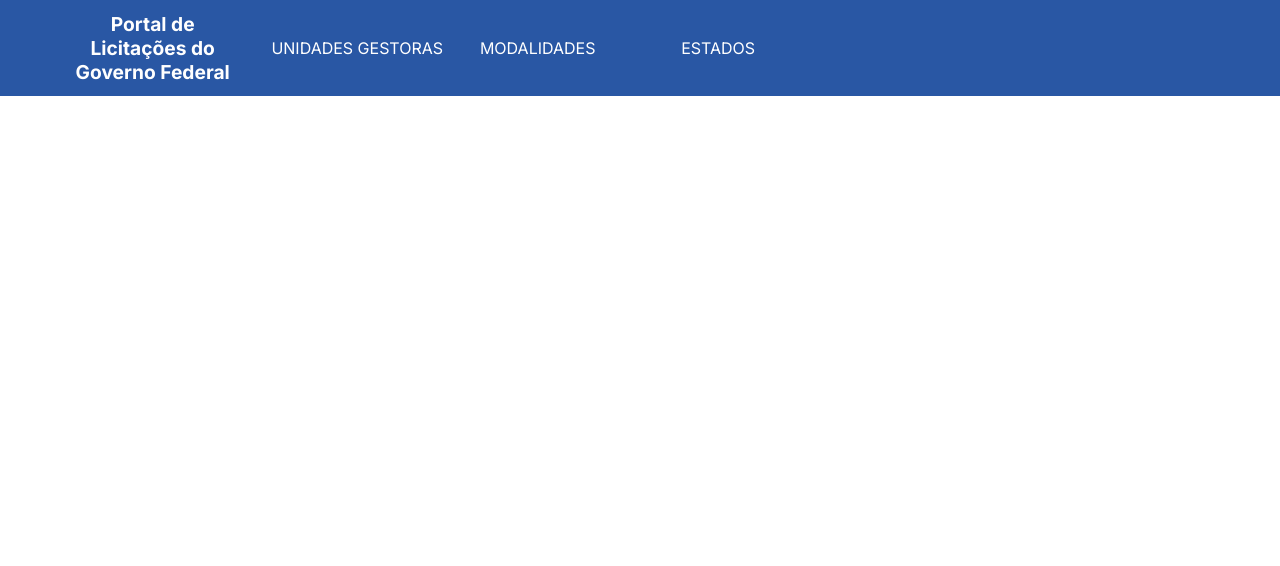
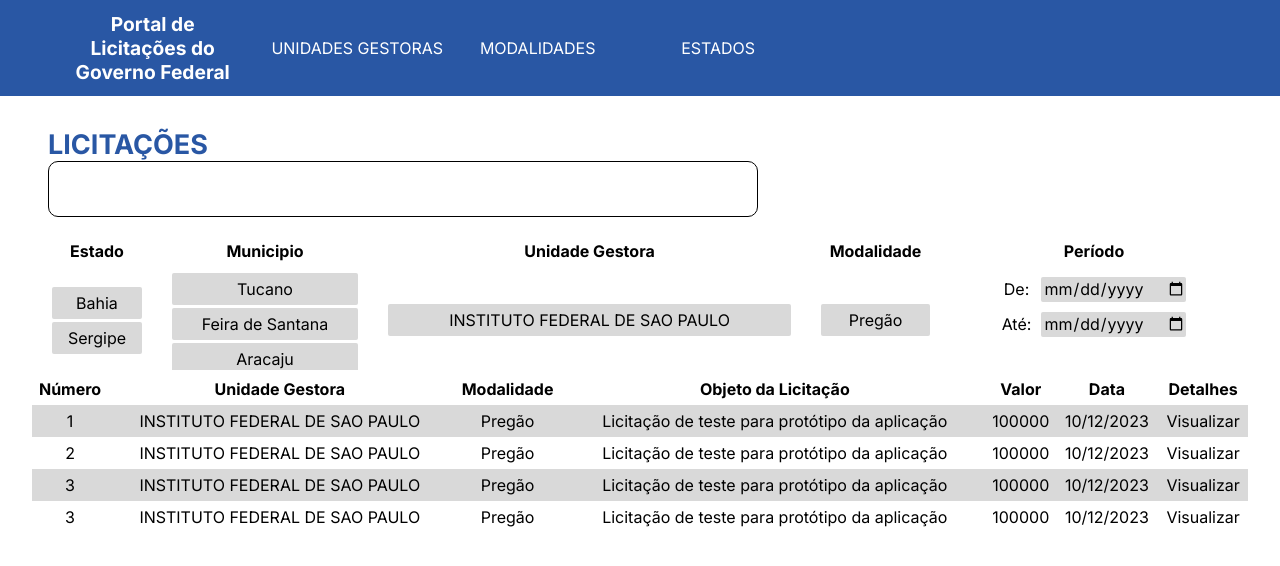
Before and after one commit to rairfs/es2_projeto, an Angular app in the folder dev/frontend/portallicitacao-front/: page /licitacoes in a window 1280 px wide. Before the commit this address led to /. Shown: the top 566 px of the page. Built offline with nearby package versions, Linux system fonts and the light colour scheme.

Commit message:
feat(frontend): HTML da pagina de licitacoes

```diff
--- a/dev/frontend/portallicitacao-front/src/app/app-routing.module.ts
+++ b/dev/frontend/portallicitacao-front/src/app/app-routing.module.ts
@@ -5,7 +5,7 @@ const routes: Routes = [
   { path: 'estados', loadChildren: () => import('./estados/estados.module').then(m => m.EstadosModule) },
   { path: 'modalidades', loadChildren: () => import('./modalidades/modalidades.module').then(m => m.ModalidadesModule) },
   { path: 'unidades-gestoras', loadChildren: () => import('./unidades-gestoras/unidades-gestoras.module').then(m => m.UnidadesGestorasModule) },
-  { path: '', loadChildren: () => import('./licitacoes/licitacoes.module').then(m => m.LicitacoesModule) },
+  { path: 'licitacoes', loadChildren: () => import('./licitacoes/licitacoes.module').then(m => m.LicitacoesModule) },
   { path: 'relatorios', loadChildren: () => import('./relatorios/relatorios.module').then(m => m.RelatoriosModule) }
 ];
 
--- a/dev/frontend/portallicitacao-front/src/app/licitacoes/licitacoes.component.css
+++ b/dev/frontend/portallicitacao-front/src/app/licitacoes/licitacoes.component.css
@@ -0,0 +1,81 @@
+article {
+    display: flex;
+    justify-content: center;
+    flex-direction: column;
+    gap: 15px
+  }
+
+  .buscar {
+    display: flex;
+    flex-direction: column;
+    margin: 0 3rem;
+  }
+
+  .table {
+    width: 95%;
+    margin: 0 auto;
+  }
+
+  table {
+    width: 100%;
+    border-collapse: collapse;
+  }
+
+  th, td, tr {
+    min-width: 100%;
+    height: 2rem;
+    text-align: center;
+    vertical-align: middle;
+  }
+
+  th {
+    font-weight: bolder;
+  }
+
+  .licitacoes tr:nth-child(odd) {
+    background-color: #D9D9D9;
+  }
+
+  .tabelafiltros {
+    border-collapse: separate;
+    border-spacing: 10px 3px;
+  }
+
+  .filtros > tr > td > div{
+    overflow-y: scroll;
+    max-height: 100px;
+  }
+
+  .tablefiltros {
+    border-collapse: separate;
+    border-spacing: 10px 3px;
+  }
+
+  .tablefiltros > tr {
+    background-color: #D9D9D9;
+  }
+
+  .tablefiltros > tr > td {
+    border-radius: 2px;
+  }
+
+  .filtros > table{
+    border-collapse: separate;
+  }
+
+  .filtros > td {
+    border-radius: 5px;
+    margin: 3px;
+  }
+
+ .periodo {
+  align-items: center;
+  display: inline;
+ }
+
+ .periodo > tr > td > input {
+  border-radius: 2px;
+  padding-left: 2px;
+  height: 25px;
+  background-color: #D9D9D9;
+ }
--- a/dev/frontend/portallicitacao-front/src/app/licitacoes/licitacoes.component.html
+++ b/dev/frontend/portallicitacao-front/src/app/licitacoes/licitacoes.component.html
@@ -1 +1,103 @@
-<p>licitacoes works!</p>
+<article>
+  <section class="buscar">
+    <app-barra-pesquisa titulo="LICITAÇÕES"></app-barra-pesquisa>
+  </section>
+  <section class="table">
+    <table class="tabelafiltros">
+      <thead>
+        <tr>
+          <th>Estado</th>
+          <th>Municipio</th>
+          <th>Unidade Gestora</th>
+          <th>Modalidade </th>
+          <th>Período</th>
+        </tr>
+      </thead>
+      <tbody class="filtros">
+        <tr>
+          <td>
+            <div>
+              <table class="tablefiltros">
+                <ng-container *ngFor="let estado of estados$ | async">
+                  <tr>
+                    <td>{{ estado }}</td>
+                  </tr>
+                </ng-container>
+              </table>
+            </div>
+          </td>
+          <td>
+            <div>
+              <table class="tablefiltros">
+                <ng-container *ngFor="let municipio of municipios$ | async">
+                  <tr>
+                    <td>{{ municipio }}</td>
+                  </tr>
+                </ng-container>
+              </table>
+            </div>
+          </td>
+          <td>
+            <div>
+              <table class="tablefiltros">
+                <ng-container *ngFor="let unidadeGestora of unidadesGestoras$ | async">
+                  <tr>
+                    <td>{{ unidadeGestora }}</td>
+                  </tr>
+                </ng-container>
+              </table>
+            </div>
+          </td>
+          <td>
+            <div>
+              <table class="tablefiltros">
+                <ng-container *ngFor="let modalidade of modalidades$ | async">
+                  <tr>
+                    <td>{{ modalidade }}</td>
+                  </tr>
+                </ng-container>
+              </table>
+            </div>
+          </td>
+          <td class="periodo">
+        <tr>
+          <td>De: </td>
+          <td><input type="date" name="a" id="3"></td>
+        </tr>
+        <tr>
+          <td>Até: </td>
+          <td><input type="date" name="b" id="2"></td>
+        </tr>
+        </td>
+        </tr>
+      </tbody>
+
+    </table>
+    <table>
+      <thead>
+        <tr>
+          <th>Número</th>
+          <th>Unidade Gestora</th>
+          <th>Modalidade</th>
+          <th>Objeto da Licitação</th>
+          <th>Valor</th>
+          <th>Data</th>
+          <th>Detalhes</th>
+        </tr>
+      </thead>
+      <tbody class="licitacoes">
+        <ng-container *ngFor="let unidade of licitacaoObservada">
+          <tr>
+            <td>{{ unidade.numero }}</td>
+            <td>{{ unidade.unidadeGestora }}</td>
+            <td>{{ unidade.modalidade }}</td>
+            <td>{{ unidade.objetoLicitacao }}</td>
+            <td>{{ unidade.valor }}</td>
+            <td>{{ unidade.data }}</td>
+            <td>Visualizar</td>
+          </tr>
+        </ng-container>
+      </tbody>
+    </table>
+  </section>
+</article>
--- a/dev/frontend/portallicitacao-front/src/app/licitacoes/licitacoes.component.ts
+++ b/dev/frontend/portallicitacao-front/src/app/licitacoes/licitacoes.component.ts
@@ -1,4 +1,7 @@
 import { Component } from '@angular/core';
+import { Licitacao } from './types/Licitacoes';
+import { Observable, of } from 'rxjs';
+import { map, combineLatestWith } from 'rxjs/operators';
 
 @Component({
   selector: 'app-licitacoes',
@@ -7,4 +10,85 @@ import { Component } from '@angular/core';
 })
 export class LicitacoesComponent {
 
+  licitacaoObservada: Licitacao[];
+  licitacao: Licitacao[];
+
+
+
+  estados$: Observable<string[]>;
+  municipios$: Observable<string[]>;
+  unidadesGestoras$: Observable<string[]>;
+  modalidades$: Observable<string[]>;
+
+  constructor() {
+    this.licitacaoObservada = [
+      {
+        numero: 1,
+        unidadeGestora: "INSTITUTO FEDERAL DE SAO PAULO",
+        modalidade: "Pregão",
+        objetoLicitacao: "Licitação de teste para protótipo da aplicação",
+        valor: 100000,
+        data: "10/12/2023",
+        estado: "Bahia",
+        municipio: "Tucano"
+      },
+      {
+        numero: 2,
+        unidadeGestora: "INSTITUTO FEDERAL DE SAO PAULO",
+        modalidade: "Pregão",
+        objetoLicitacao: "Licitação de teste para protótipo da aplicação",
+        valor: 100000,
+        data: "10/12/2023",
+        estado: "Bahia",
+        municipio: "Feira de Santana"
+      },
+      {
+        numero: 3,
+        unidadeGestora: "INSTITUTO FEDERAL DE SAO PAULO",
+        modalidade: "Pregão",
+        objetoLicitacao: "Licitação de teste para protótipo da aplicação",
+        valor: 100000,
+        data: "10/12/2023",
+        estado: "Sergipe",
+        municipio: "Aracaju"
+      },
+      {
+        numero: 3,
+        unidadeGestora: "INSTITUTO FEDERAL DE SAO PAULO",
+        modalidade: "Pregão",
+        objetoLicitacao: "Licitação de teste para protótipo da aplicação",
+        valor: 100000,
+        data: "10/12/2023",
+        estado: "Sergipe",
+        municipio: "Capela"
+      }
+    ];
+
+    this.licitacao = [];
+
+    this.estados$ = of(this.licitacaoObservada).pipe(
+      map(licitacaoObservada => Array.from(new Set(licitacaoObservada.map(l => l.estado))))
+    );
+
+    this.municipios$ = of(this.licitacaoObservada).pipe(
+      map(licitacaoObservada => Array.from(new Set(licitacaoObservada.map(l => l.municipio))))
+    );
+
+    this.unidadesGestoras$ = of(this.licitacaoObservada).pipe(
+      map(licitacaoObservada => Array.from(new Set(licitacaoObservada.map(l => l.unidadeGestora))))
+    );
+
+    this.modalidades$ = of(this.licitacaoObservada).pipe(
+      map(licitacaoObservada => Array.from(new Set(licitacaoObservada.map(l => l.modalidade))))
+    );
+
+
+
+
+    /*this.estados$.subscribe(console.log);
+    this.municipios$.subscribe(console.log);
+    this.unidadesGestoras$.subscribe(console.log);
+    this.modalidades$.subscribe(console.log);*/
+  }
+
 }
--- a/dev/frontend/portallicitacao-front/src/app/licitacoes/licitacoes.module.ts
+++ b/dev/frontend/portallicitacao-front/src/app/licitacoes/licitacoes.module.ts
@@ -3,7 +3,7 @@ import { CommonModule } from '@angular/common';
 
 import { LicitacoesRoutingModule } from './licitacoes-routing.module';
 import { LicitacoesComponent } from './licitacoes.component';
-
+import { SharedModule } from '../shared/shared/shared.module';
 
 @NgModule({
   declarations: [
@@ -11,7 +11,8 @@ import { LicitacoesComponent } from './licitacoes.component';
   ],
   imports: [
     CommonModule,
-    LicitacoesRoutingModule
+    LicitacoesRoutingModule,
+    SharedModule
   ]
 })
 export class LicitacoesModule { }
--- /dev/null
+++ b/dev/frontend/portallicitacao-front/src/app/licitacoes/types/Licitacoes.ts
@@ -0,0 +1,10 @@
+export interface Licitacao {
+    numero: number;
+    unidadeGestora: string;
+    modalidade: string,
+    objetoLicitacao: string,
+    valor: number,
+    data: string,
+    estado: string,
+    municipio: string
+  }
```
